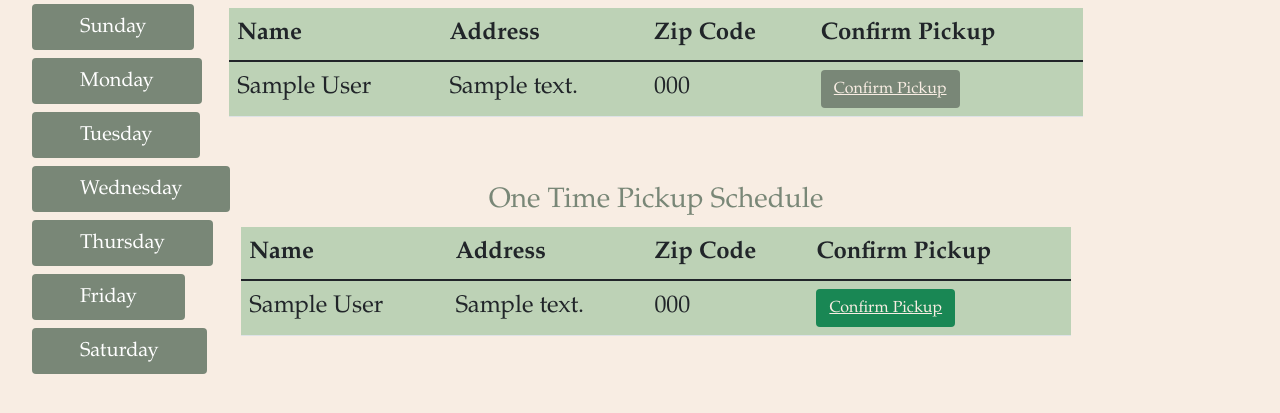
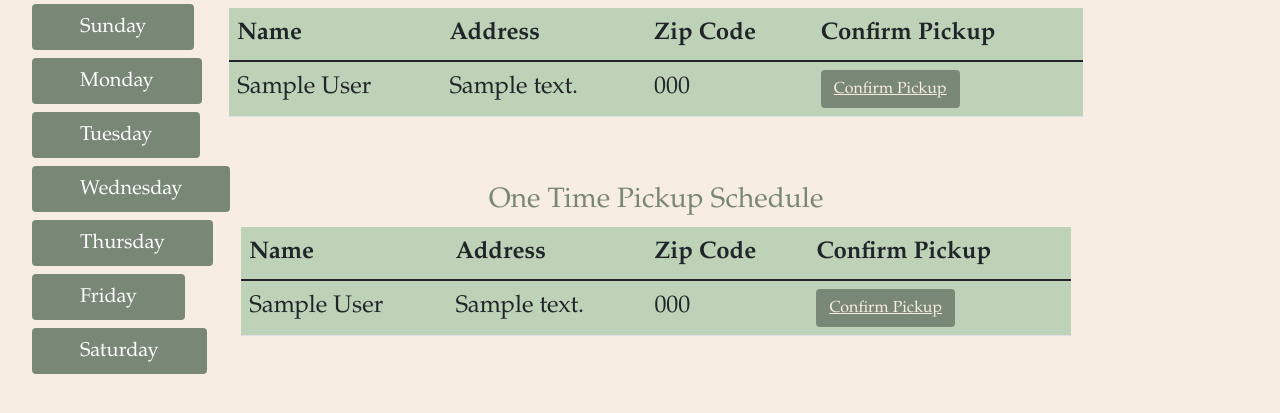
Before and after one commit to Matt-T977/Trash_Collector_Project, a Django app: template trash_collector/employees/templates/employees/index.html in a window 1280 px wide. Shown: the part 242-655 px from the top of the page. Run offline with Django 3.2, Linux system fonts and the light colour scheme; a user stored in the database is signed in; tables that the repository leaves empty hold one stand-in row (values such as "Sample post"); the template is opened without the code that fills it: values that come from a table or form of the project are taken from there, most other values are stand-ins (such as "Sample title", 1, 10 or a date in 2020).

Commit message:
Button Submit color change
Button Submit color change

```diff
--- a/trash_collector/employees/templates/employees/index.html
+++ b/trash_collector/employees/templates/employees/index.html
@@ -75,7 +75,7 @@
             <td>{{customer.address}}</td>
             <td>{{customer.zip_code}}</td>
             <td>
-              <button type="button" class='btn bg-success'>
+              <button type="button" class='btn bg-color-button'>
               <a class='text-color-primary' href="{% url 'employees:confirm_pickup' customer.id %}">Confirm Pickup</a>
               </button>
             </td>
```
